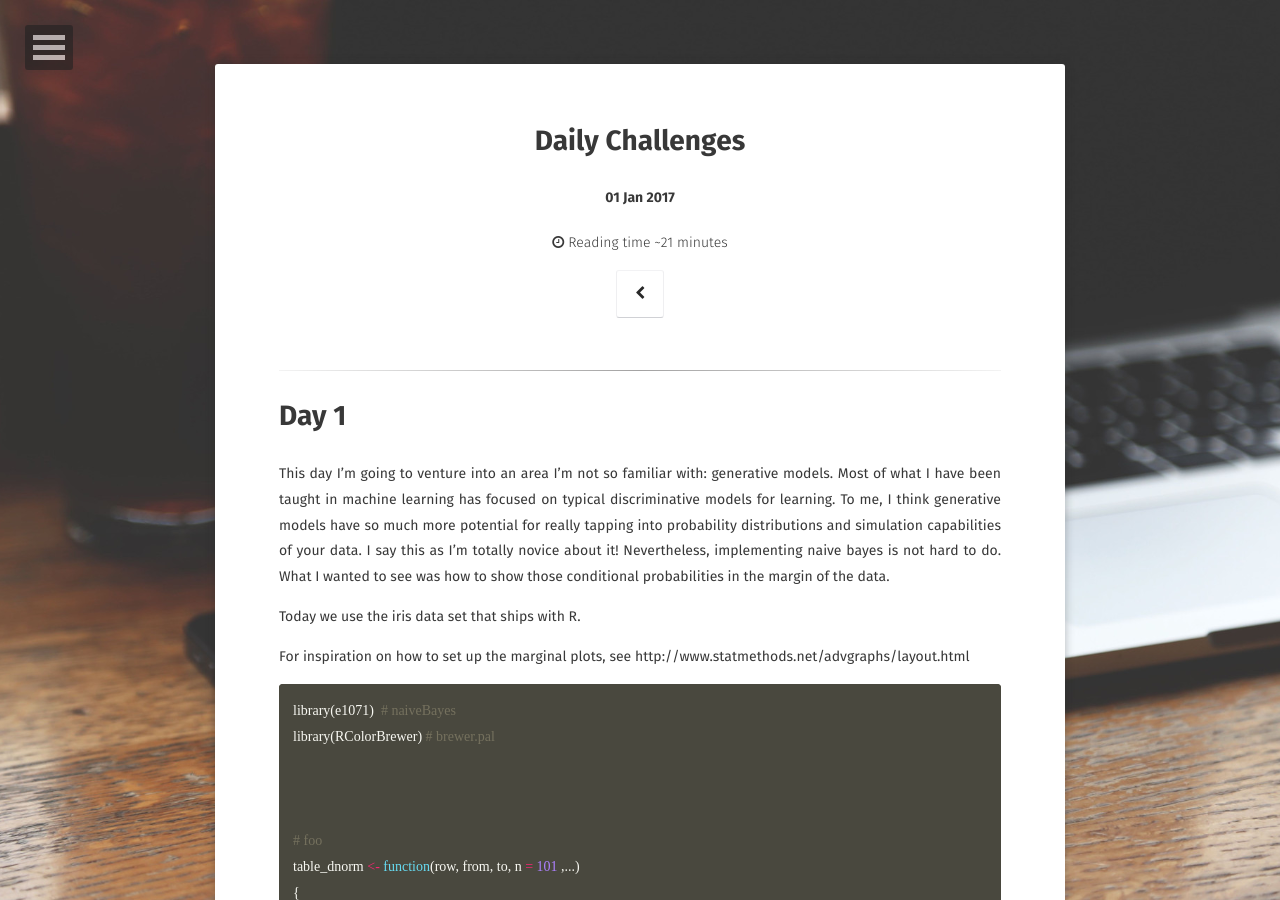
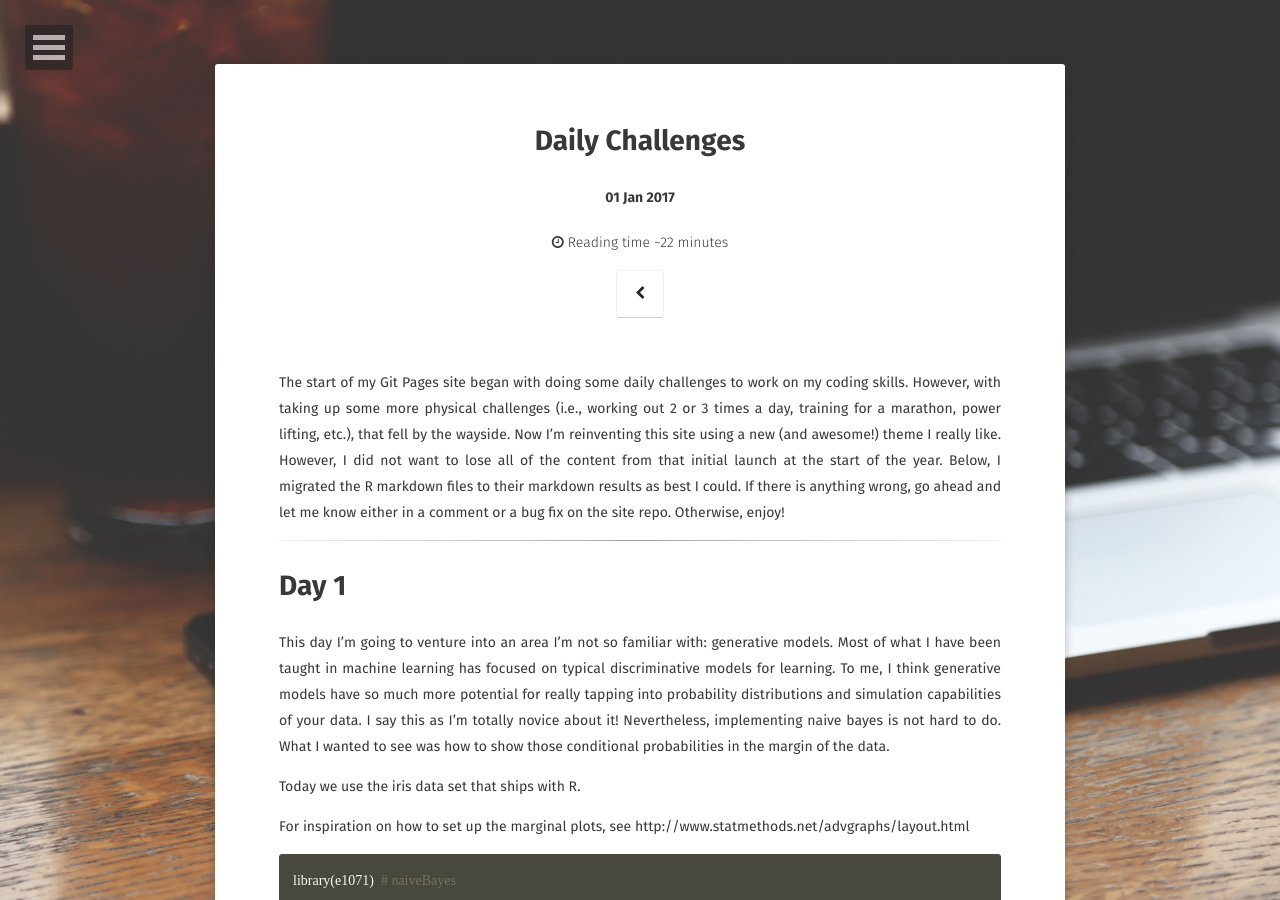
Before and after one commit to bryangoodrich/bryangoodrich.github.io, a Jekyll site: the page built from _posts/2017-01-01-Daily-Challenges.md, in a window 1280 px wide and 900 px high. Built offline with Jekyll 4.4.1, drawn with Linux system fonts in a browser that asks for light colours; some web fonts are replaced; comment, search, counter and statistics services are not loaded.

Commit message:
Added overview for challenge post

```diff
--- a/_posts/2017-01-01-Daily-Challenges.md
+++ b/_posts/2017-01-01-Daily-Challenges.md
@@ -8,6 +8,7 @@ comments: true
 ---
 
 
+The start of my Git Pages site began with doing some daily challenges to work on my coding skills. However, with taking up some more physical challenges (i.e., working out 2 or 3 times a day, training for a marathon, power lifting, etc.), that fell by the wayside. Now I'm reinventing this site using a new (and awesome!) theme I really like. However, I did not want to lose all of the content from that initial launch at the start of the year. Below, I migrated the R markdown files to their markdown results as best I could. If there is anything wrong, go ahead and let me know either in a comment or a bug fix on the site repo. Otherwise, enjoy!
 
 -------------------------------------------------------------------------------
 # Day 1
```
